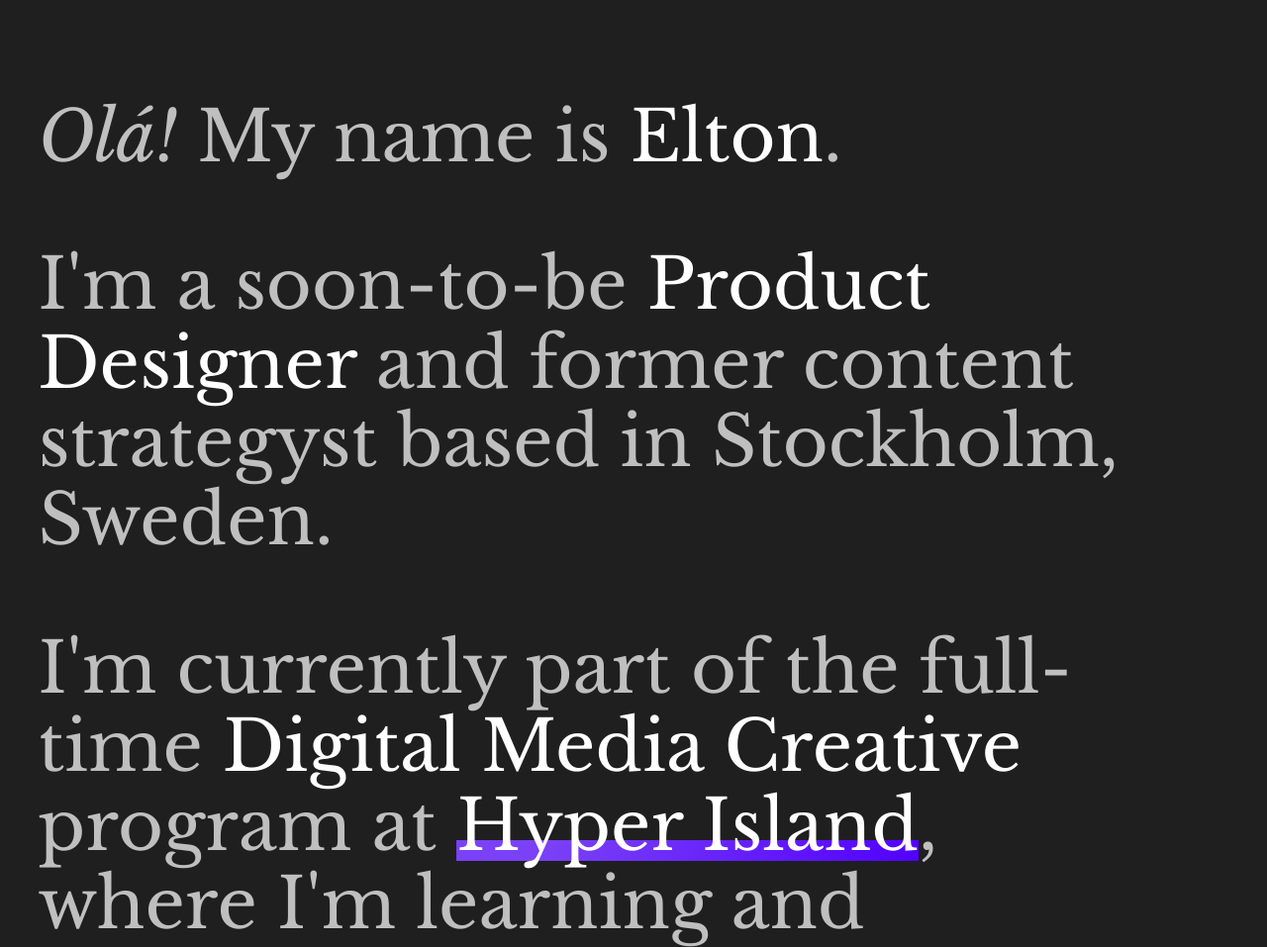
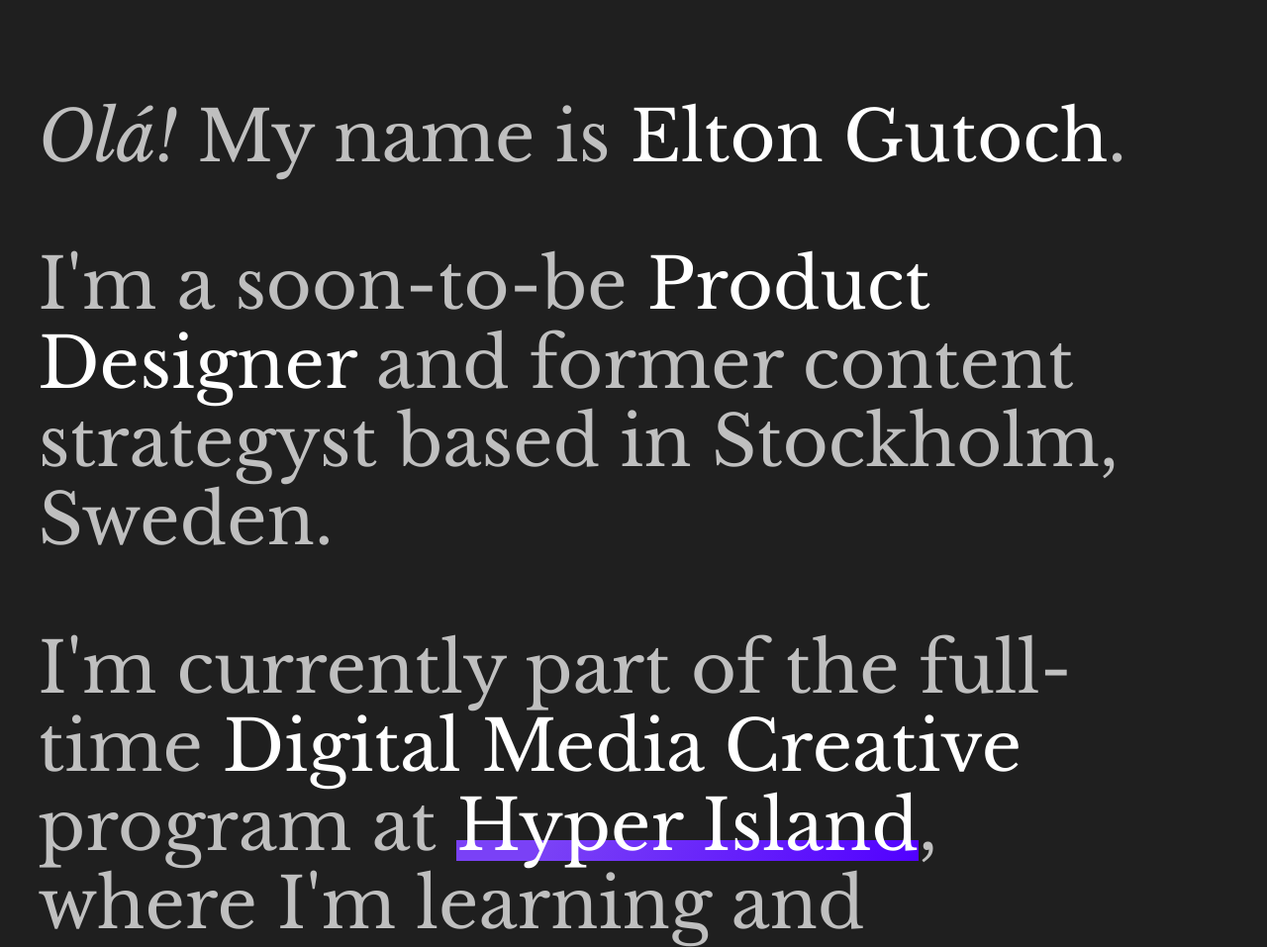
Before and after one commit to eltongutoch/eltongutoch.github.io, a plain HTML site: page index.html in a window 1280 px wide. Shown: the top 957 px of the page at 99% size. Drawn offline with nearby package versions, Linux system fonts and the light colour scheme.

Commit message:
Update index.html

```diff
--- a/index.html
+++ b/index.html
@@ -93,7 +93,7 @@
 
   <div class="text">
     <h1 style="animation-delay: .1s;"></h1>
-    <p style="animation-delay: 0.2s;"><i>Olá!</i> My name is <span class="highlight">Elton</span>.</p>
+    <p style="animation-delay: 0.2s;"><i>Olá!</i> My name is <span class="highlight">Elton Gutoch</span>.</p>
     <p style="animation-delay: 0.3s;">I'm a soon-to-be <span class="highlight">Product Designer</span> and former content strategyst based in Stockholm, Sweden.</p>
     <p style="animation-delay: 0.4s;">I'm currently part of the full-time <span class="highlight">Digital Media Creative</span> program at <span class="underline--magical"><a target="_blank" rel="noopener" href="https://www.hyperisland.com/programs-and-courses/digital-media-creative">Hyper Island</a></span>, where I'm learning and experimenting with a bunch of new stuff.</p>
     <p style="animation-delay: 0.5s;"><span class="highlight">Come back later</span> to see all the cool projects I'm getting ready to showcase.</p>
```
